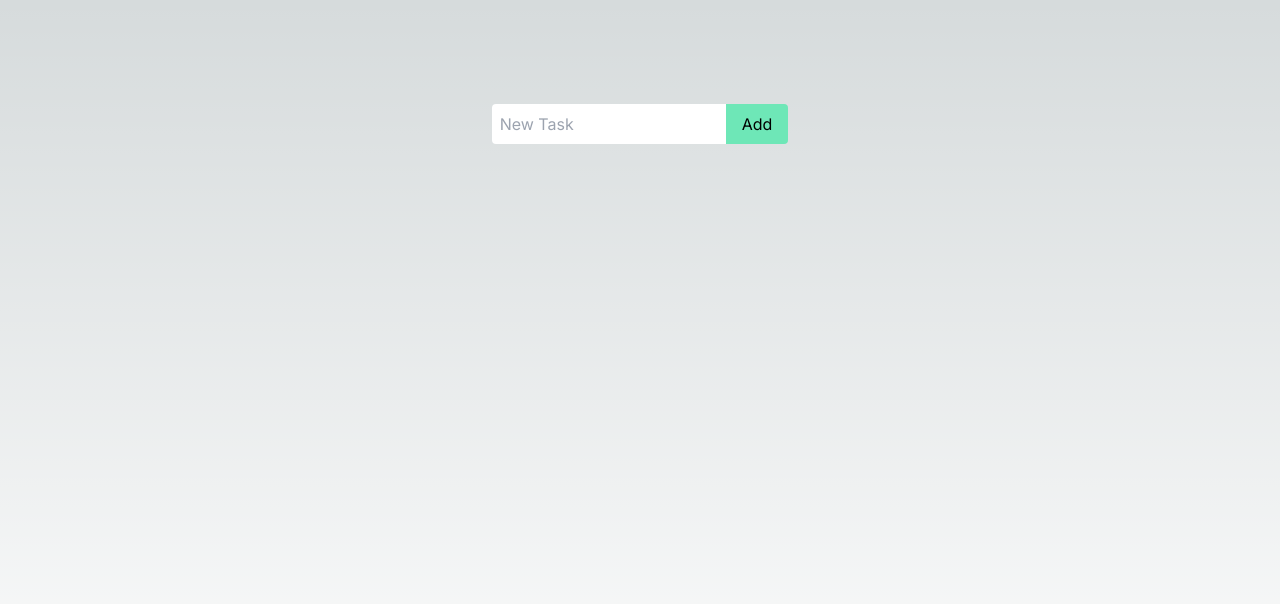
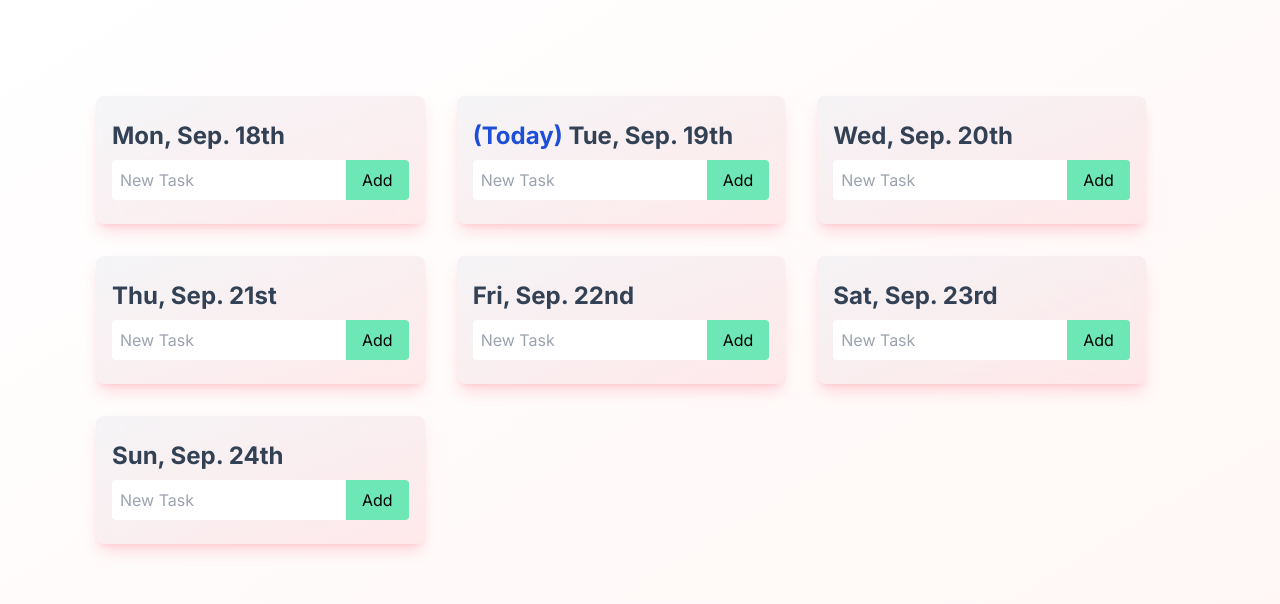
Before and after one commit to nrhoudek/Weekly-Planner, a Next.js app: page / in a window 1280 px wide. Shown: the top 604 px of the page. Built offline with nearby package versions, Linux system fonts and the light colour scheme.

Commit message:
Implemented Header Titles w/ Dates + Additional Design Styling

```diff
--- a/package.json
+++ b/package.json
@@ -18,6 +18,7 @@
     "autoprefixer": "10.4.15",
     "eslint": "8.49.0",
     "eslint-config-next": "13.4.19",
+    "moment": "^2.29.4",
     "next": "13.4.19",
     "postcss": "8.4.29",
     "react": "18.2.0",
--- /dev/null
+++ b/src/app/components/Day/DateHeader.tsx
@@ -0,0 +1,31 @@
+import { useState, useEffect } from 'react';
+import moment from 'moment';
+
+type dateHeaderProps = {
+    dateModifier: number;
+};
+
+export default function DateHeader({ dateModifier }: dateHeaderProps) {
+    const [date, setDate] = useState<String>();
+    const [isToday, setIsToday] = useState<Boolean>(false);
+
+    useEffect(() => {
+        const displayDate = moment()
+            .isoWeekday(dateModifier)
+            .format('ddd, MMM. Do');
+
+        setDate(displayDate);
+
+        const today = moment();
+        const taskListDate = moment().isoWeekday(dateModifier);
+
+        moment(taskListDate).isSame(today, 'day') && setIsToday(true);
+    }, []);
+
+    return (
+        <h2 className='text-2xl mb-2 text-slate-700 font-bold'>
+            {isToday && <span className='text-blue-700'>(Today) </span>}
+            {date}
+        </h2>
+    );
+}
--- a/src/app/components/Day/Layout.tsx
+++ b/src/app/components/Day/Day.tsx
@@ -1,10 +1,16 @@
 'use client';
+import DateHeader from './DateHeader';
 import AddTaskForm from './AddTaskForm';
 import TaskList from './TaskList';
 import useLocalStorage from './hooks/useLocalStorage';
 
-export default function Layout() {
-    const [tasks, setTasks] = useLocalStorage('Tasks', []);
+type dayProps = {
+    storageKey: string;
+    dateModifier: number;
+};
+
+export default function Day({ storageKey, dateModifier }: dayProps) {
+    const [tasks, setTasks] = useLocalStorage(storageKey, []);
 
     function addTask(newTaskContent: string) {
         const newTask = {
@@ -23,7 +29,8 @@ export default function Layout() {
     }
 
     return (
-        <div className='max-w-xs'>
+        <div className='max-w-sm bg-gradient-to-br from-slate-300/20 to-rose-300/20 rounded-lg py-6 px-4 backdrop-blur-md shadow-lg shadow-rose-400/25'>
+            <DateHeader dateModifier={dateModifier} />
             <TaskList tasks={tasks} removeTask={removeTask} />
             <AddTaskForm addTask={addTask} />
         </div>
--- /dev/null
+++ b/src/app/components/Week/Week.tsx
@@ -0,0 +1,22 @@
+import Day from '../Day/Day';
+
+export default function Week() {
+    const days = [];
+    const localStorageKeys = [
+        'Monday Tasks',
+        'Tuesday Tasks',
+        'Wednesday Tasks',
+        'Thursday Tasks',
+        'Friday Tasks',
+        'Saturday Tasks',
+        'Sunday Tasks',
+    ];
+
+    for (let i = 1; i <= 7; i++) {
+        days.push(
+            <Day key={i} storageKey={localStorageKeys[i]} dateModifier={i} />
+        );
+    }
+
+    return <div className='flex gap-8 flex-wrap'>{days}</div>;
+}
--- a/src/app/global/globals.css
+++ b/src/app/global/globals.css
@@ -3,25 +3,9 @@
 @tailwind utilities;
 
 :root {
-    --foreground-rgb: 0, 0, 0;
-    --background-start-rgb: 214, 219, 220;
-    --background-end-rgb: 255, 255, 255;
-}
-
-@media (prefers-color-scheme: dark) {
-    :root {
-        --foreground-rgb: 255, 255, 255;
-        --background-start-rgb: 0, 0, 0;
-        --background-end-rgb: 0, 0, 0;
-    }
 }
 
 body {
     color: rgb(var(--foreground-rgb));
-    background: linear-gradient(
-            to bottom,
-            transparent,
-            rgb(var(--background-end-rgb))
-        )
-        rgb(var(--background-start-rgb));
+    background: linear-gradient(to bottom right, #ffffff 0%, #fff6f5 100%);
 }
--- a/src/app/layout.tsx
+++ b/src/app/layout.tsx
@@ -1,21 +1,25 @@
-import './global/globals.css'
-import type { Metadata } from 'next'
-import { Inter } from 'next/font/google'
-import { config } from '@fortawesome/fontawesome-svg-core'
-import '@fortawesome/fontawesome-svg-core/styles.css'
-config.autoAddCss = false
+import './global/globals.css';
+import type { Metadata } from 'next';
+import { Inter } from 'next/font/google';
+import { config } from '@fortawesome/fontawesome-svg-core';
+import '@fortawesome/fontawesome-svg-core/styles.css';
+config.autoAddCss = false;
 
-const inter = Inter({ subsets: ['latin'] })
+const inter = Inter({ subsets: ['latin'] });
 
 export const metadata: Metadata = {
     title: 'Weekly Planner',
     description: 'Help organize yourself for the week',
+};
+
+export default function RootLayout({
+    children,
+}: {
+    children: React.ReactNode;
+}) {
+    return (
+        <html lang='en'>
+            <body className={inter.className}>{children}</body>
+        </html>
+    );
 }
-
-export default function RootLayout({ children, }: { children: React.ReactNode }) {
-    return (
-    <html lang="en">
-        <body className={inter.className}>{children}</body>
-    </html>
-    )
-}
--- a/src/app/page.tsx
+++ b/src/app/page.tsx
@@ -1,10 +1,10 @@
-import Image from 'next/image'
-import Layout from './components/Day/Layout'
+import Image from 'next/image';
+import Week from './components/Week/Week';
 
 export default function Home() {
     return (
-    <main className="flex min-h-screen flex-col items-center p-24">
-        <Layout />
-    </main>
-    )
+        <main className='flex min-h-screen flex-col items-center p-24'>
+            <Week />
+        </main>
+    );
 }
```
Also changed, not shown: 1 other file (tests, documents, lock files or other folders).
